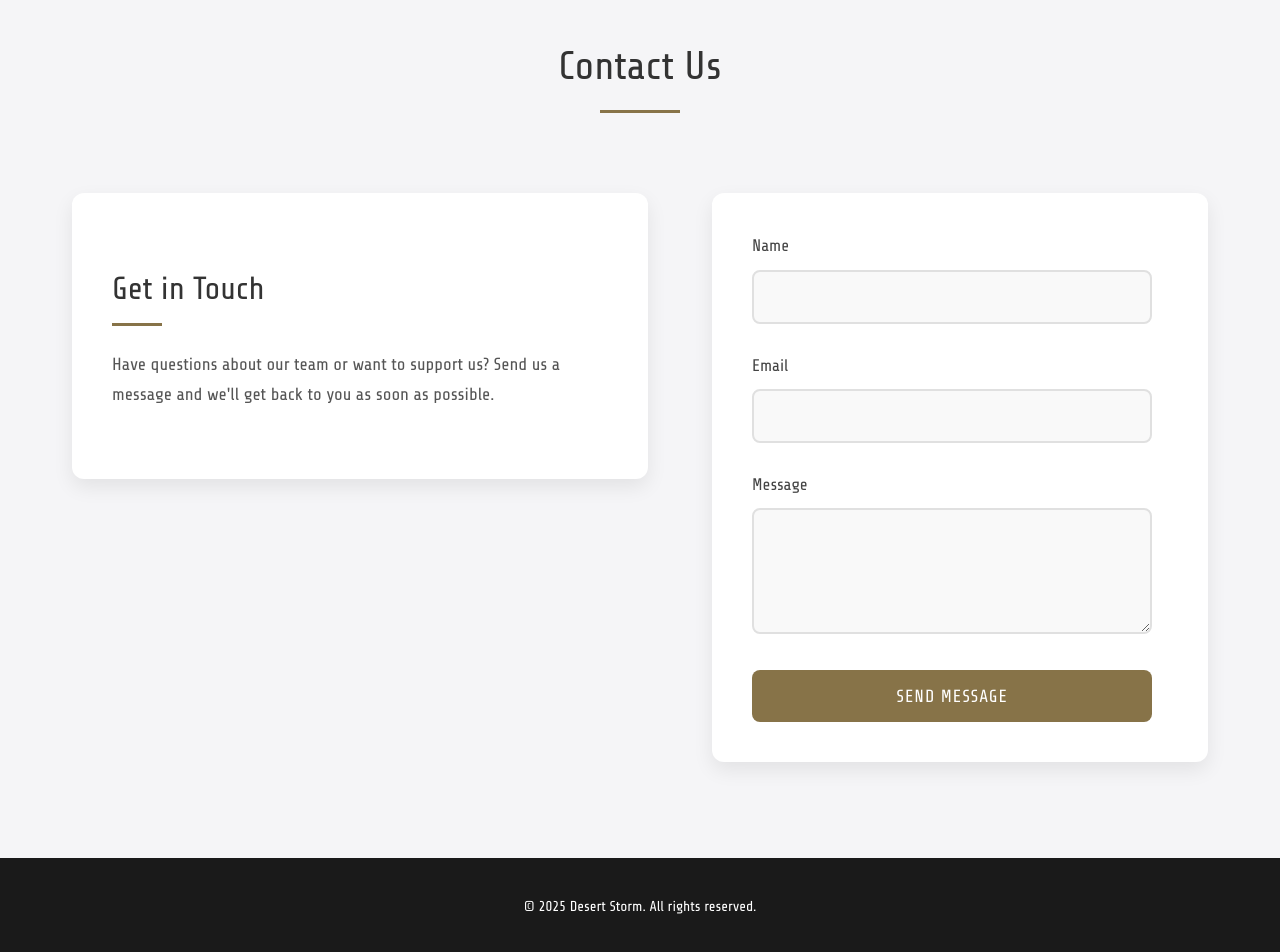
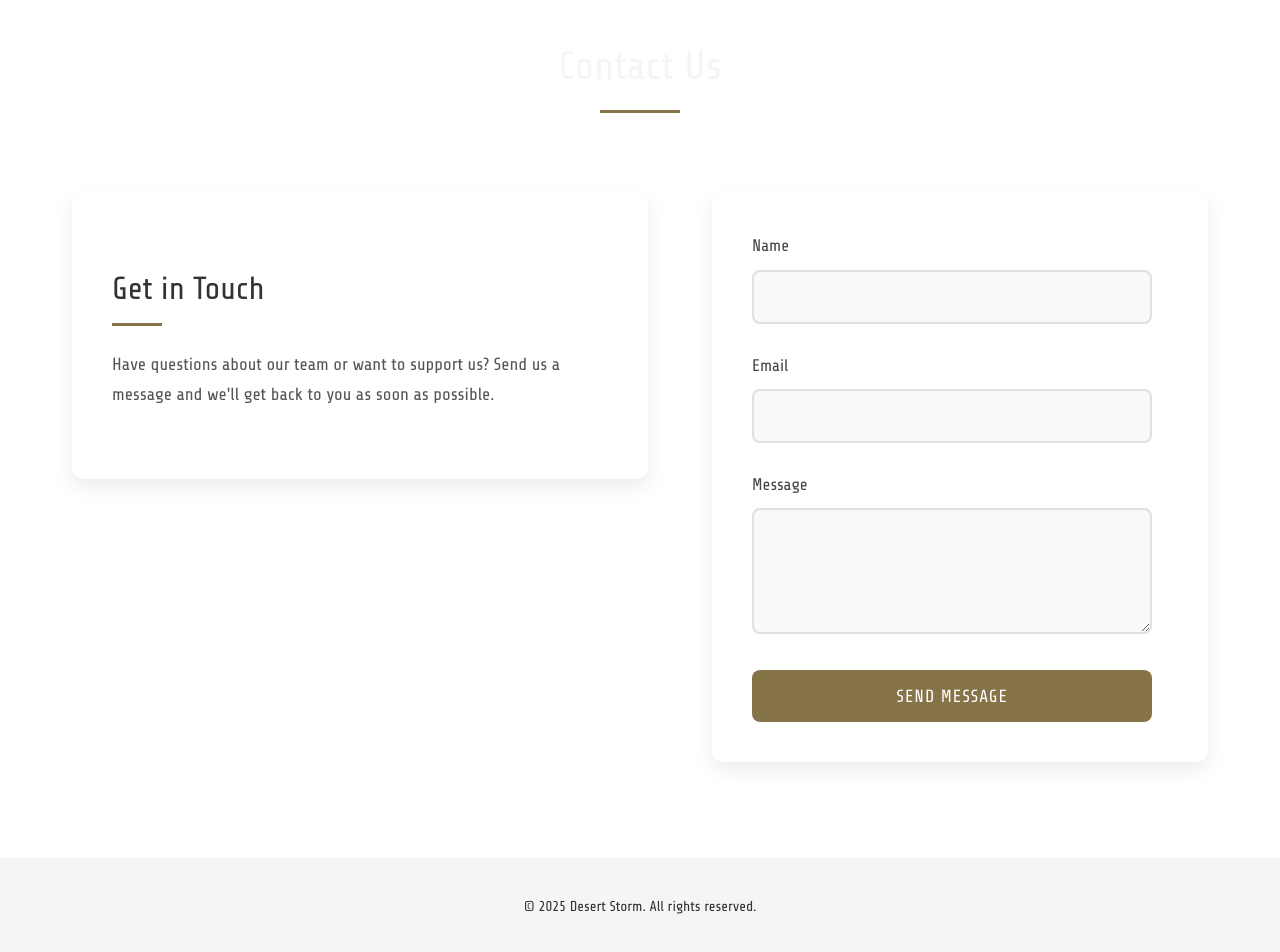
Before and after one commit to frc-desert-storm/frc-desert-storm.github.io, a React (Vite) app: page / in a window 1280 px wide. Shown: the part 3073-4025 px from the top of the page. Built offline with nearby package versions, Linux system fonts and the light colour scheme.

Commit message:
adjust some css styles

```diff
--- a/src/App.css
+++ b/src/App.css
@@ -301,8 +301,8 @@
 
 /* Footer */
 .footer {
-  background-color: #1a1a1a;
-  color: white;
+  background-color: #F5F5F5;
+  color: #333;
   padding: 1rem 0;
 }
 
--- a/src/components/Contact.css
+++ b/src/components/Contact.css
@@ -1,9 +1,11 @@
 /* Contact Section Styles */
 .contact-section {
   padding: 5rem 0 6rem;
-  background-color: #f5f5f7;
   color: #333;
   width: 100%;
+}
+.contact-section .section-title {
+  color: #F5F5F5;
 }
 
 .section-container {
```
